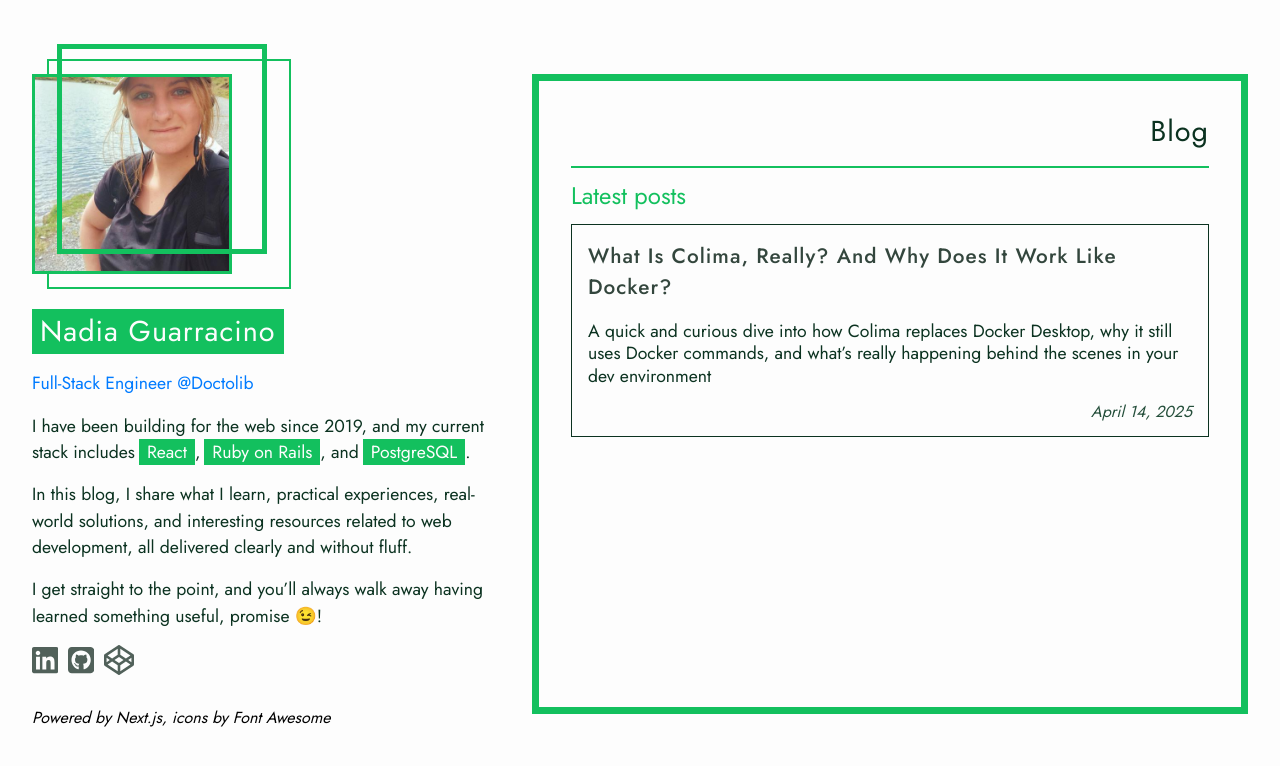
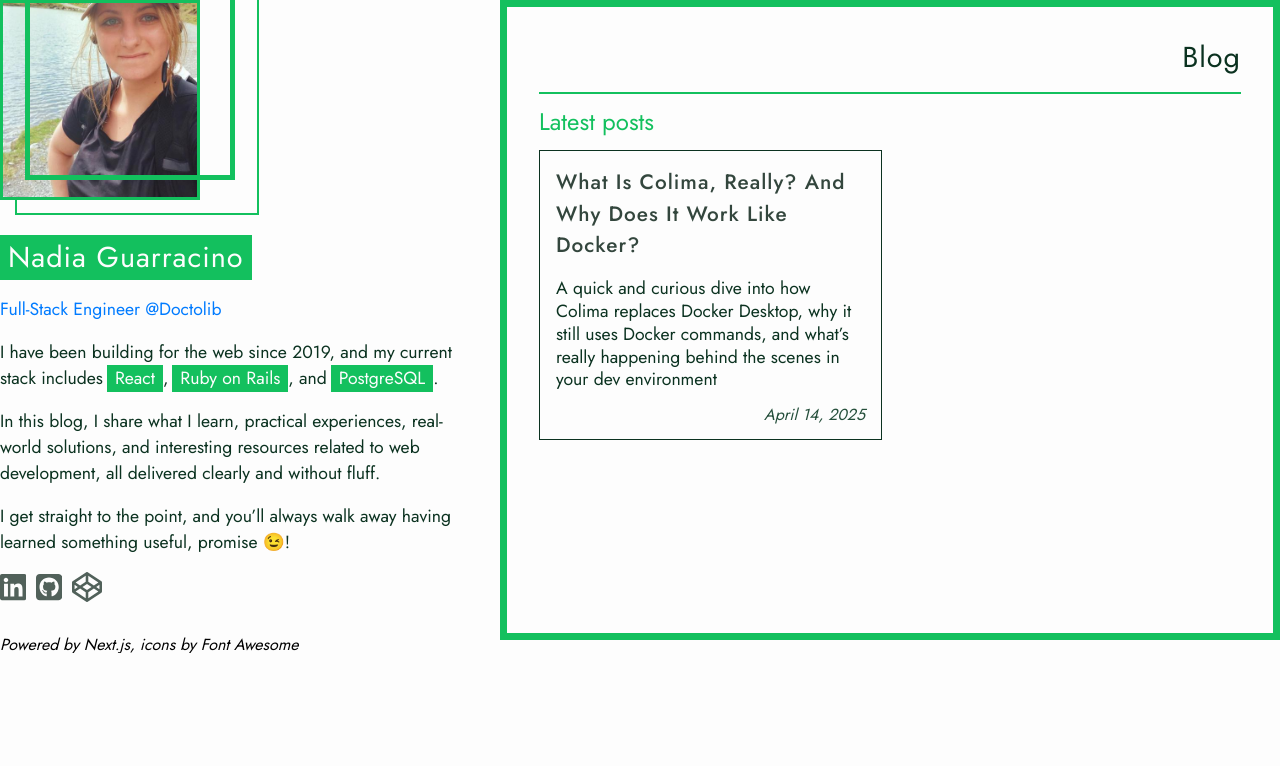
Before and after one commit to JackGarrus/nadyg-website, a Next.js app: page / in a window 1280 px wide. Shown: the top 766 px of the page. Built offline with nearby package versions, Linux system fonts and the light colour scheme.

Commit message:
removed section component

```diff
--- a/src/app/blog/[slug]/page.tsx
+++ b/src/app/blog/[slug]/page.tsx
@@ -73,7 +73,6 @@ export default function Blog({ params }) {
   }
 
   return (
-    <Section>
     <div className={s.pageLayout}>
       <script
         type="application/ld+json"
@@ -119,6 +118,5 @@ export default function Blog({ params }) {
         <ShareButtons hasMessage />
       </article>
     </div>
-    </Section>
   );
 }
--- a/src/app/components/Section.module.css
+++ /dev/null
@@ -1,21 +0,0 @@
-.pageOuterContainer {
-  /* bring min-height to 90vh once the theme switcher is back*/
-  min-height: 100vh;
-  max-height: fit-content;
-  width: 100vw;
-  padding: 0 2rem;
-  margin: 0 auto;
-  display: flex;
-  flex-direction: column;
-  justify-content: center;
-}
-.pageInnerContainer {
-  justify-content: space-between;
-  height: 100%;
-}
-
-@media screen and (max-width: 600px) {
-  .pageInnerContainer {
-    flex-direction: column;
-  }
-}
--- a/src/app/components/Section.tsx
+++ /dev/null
@@ -1,14 +0,0 @@
-import s from "@/app/components/Section.module.css";
-import "@/app/style/themes.css";
-
-export default function Section({
-  children,
-}: Readonly<{
-  children: React.ReactNode;
-}>) {
-  return (
-    <div className={s.pageOuterContainer}>
-      <div className={s.pageInnerContainer}>{children}</div>
-    </div>
-  );
-}
--- a/src/app/page.module.css
+++ b/src/app/page.module.css
@@ -26,6 +26,7 @@
     grid-template-areas: "about posts";
     grid-template-columns: 1fr 2fr;
     padding: 0;
+    margin: 5rem 2rem;
   }
 
   .yapSection {
@@ -41,11 +42,13 @@
     margin-bottom: 0;
   }
 }
+/* da 1024 a 1200 problema*/
 
 @media screen and (min-width: 1200px) {
   .page {
     grid-template-columns: minmax(auto, 500px) minmax(auto, 800px);
     justify-content: center;
+    margin: 0;
   }
 
   .blogSection {
--- a/src/app/page.tsx
+++ b/src/app/page.tsx
@@ -1,7 +1,6 @@
 import "@/app/style/globals.css";
 import s from "@/app/page.module.css";
 import AboutSection from "@/app/components/AboutSection";
-import Section from "@/app/components/Section";
 import { BlogPosts } from "./components/posts";
 import t from "@/app/style/typography.module.css";
 // import ThemeToggle from "./theme/ThemeToggle";
@@ -13,7 +12,6 @@ export default function Home() {
       <div className={clsx(l.w100, t.tar)}>
         <ThemeToggle />
       </div> */}
-      <Section>
       <div className={s.page}>
         <section className={s.yapSection}>
           <AboutSection />
@@ -37,7 +35,6 @@ export default function Home() {
           <BlogPosts />
         </section>
       </div>
-      </Section>
     </>
   );
 }
```
Also changed, not shown: src/app/blog/page.tsx (+4 -7 lines). Lines whose indentation alone changed are shown as unchanged.
